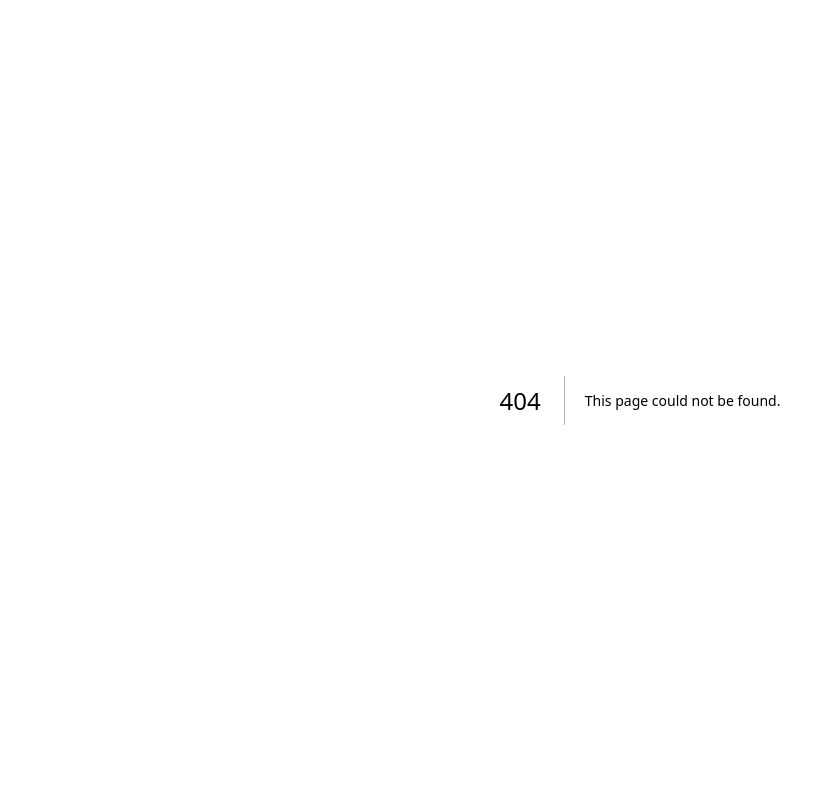
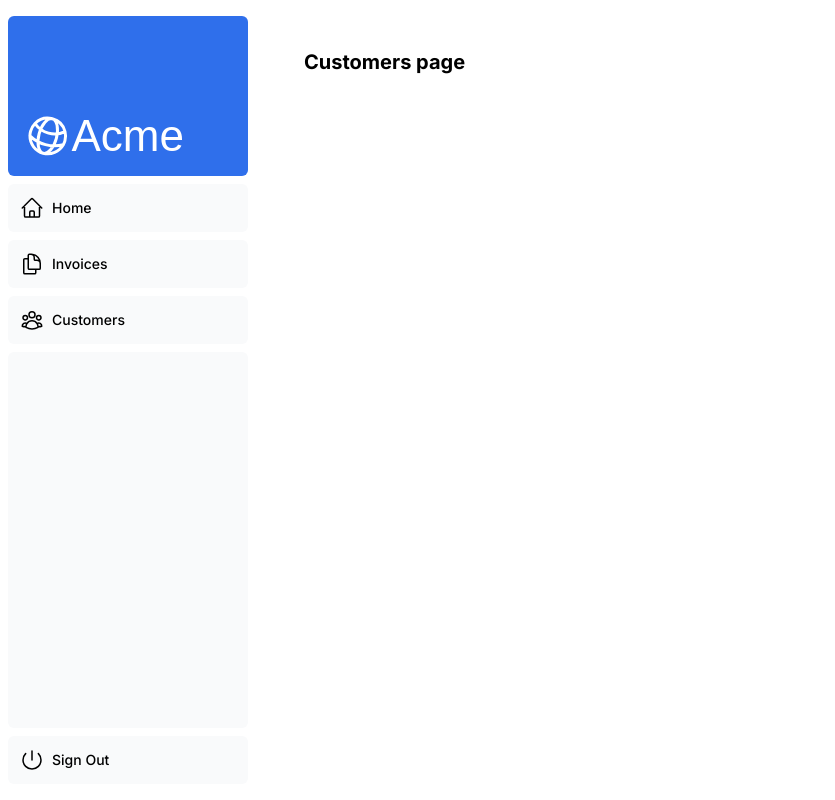
Before and after one commit to aptoivonen/nextjs-dashboard, a Next.js app: page /dashboard/customers in a window 1280 px wide. Before the commit this address had no page. Shown: the whole page, without its empty margins (0-835 px from the left). Built offline with nearby package versions, Linux system fonts and the light colour scheme; a web font is replaced by a local one.

Commit message:
Create dashboard page

```diff
--- /dev/null
+++ b/app/dashboard/customers/page.tsx
@@ -0,0 +1,3 @@
+export default function CustomersPage() {
+  return <h1 className="text-xl font-bold">Customers page</h1>;
+}
--- /dev/null
+++ b/app/dashboard/invoices/page.tsx
@@ -0,0 +1,3 @@
+export default function InvoicesPage() {
+  return <h1 className="text-xl font-bold">Invoices page</h1>;
+}
--- /dev/null
+++ b/app/dashboard/layout.tsx
@@ -0,0 +1,14 @@
+import SideNav from '@/app/ui/dashboard/sidenav';
+
+type Props = { children: React.ReactNode };
+
+export default function DashboardLayout({ children }: Props) {
+  return (
+    <div className="flex h-screen flex-col md:flex-row md:overflow-hidden">
+      <div className="w-full flex-none md:w-64">
+        <SideNav />
+      </div>
+      <div className="flex-grow p-6 md:overflow-y-auto md:p-12">{children}</div>
+    </div>
+  );
+}
--- /dev/null
+++ b/app/dashboard/page.tsx
@@ -0,0 +1,3 @@
+export default function DashboardPage() {
+  return <h1 className="text-xl font-bold">Dashboard page</h1>;
+}
```
